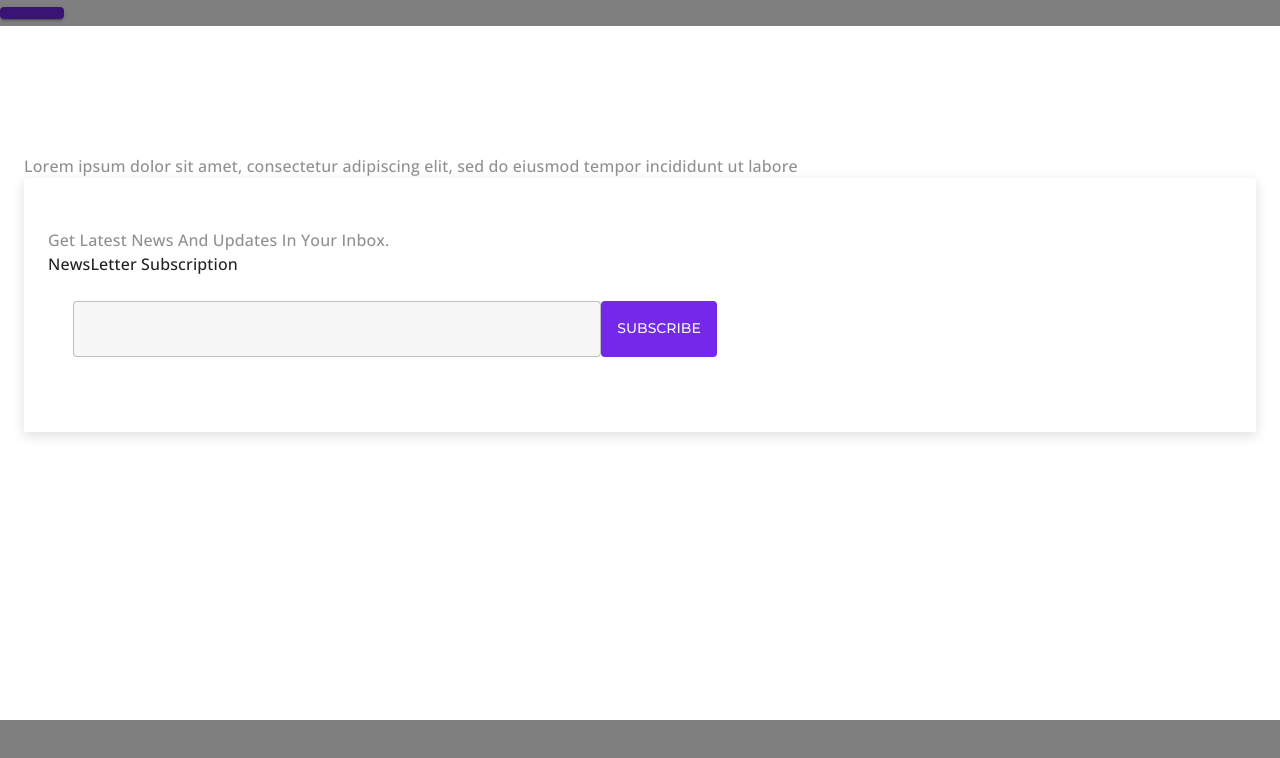
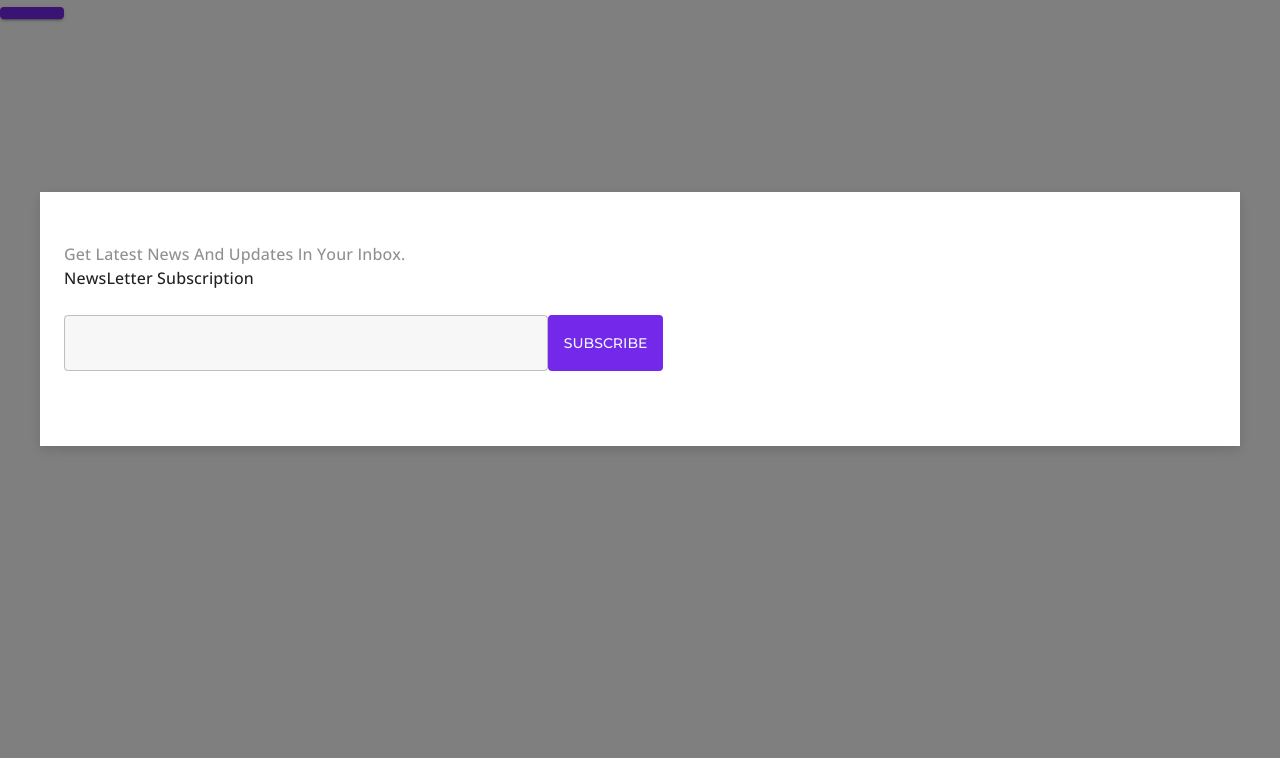
Before and after one commit to SehatBase/sehatbase_frontend, a Next.js app: page / in a window 1280 px wide. Both pictures are taken after a click on the button 32 px from the left and 12 px from the top of the page. Shown: the top 758 px of the page. Built offline with nearby package versions, Linux system fonts and the light colour scheme.

Commit message:
Removed background, fixed alignment issues.

```diff
--- a/components/Modal/Newsletter.jsx
+++ b/components/Modal/Newsletter.jsx
@@ -31,12 +31,7 @@ export default function Newsletter() {
     <div>
       <Button className={classes.none}></Button>
         <Modal open={open} onClose={handleClose}>
-          <Container className={classes.modalContainer} maxWidth={false}>
-            <Typography className={classes.typo1}>
-              Lorem ipsum dolor sit amet, consectetur adipiscing elit, sed do
-              eiusmod tempor incididunt ut labore
-            </Typography>
-            <Container className={classes.innerContainer} maxWidth={false}>
+            <Container className={classes.innerContainer}>
               <div className={classes.textDiv}>
                 <Typography className={classes.typo2}>
                   Get Latest News And Updates In Your Inbox.
@@ -63,7 +58,6 @@ export default function Newsletter() {
                 </FormGroup>
               </div>
             </Container>
-          </Container>
         </Modal>
     </div>
   );
--- a/styles/modalStyle.js
+++ b/styles/modalStyle.js
@@ -5,8 +5,8 @@ const useStyles = makeStyles((theme)=>{
   return {
     modalContainer:{
         width:"100%",
-        height:"694px",
-        marginTop:"2%",
+        height:"494px",
+        marginTop:"8%",
         backgroundColor:"#FFFFFF",
         padding:"10% 5%",
         display:"flex",
@@ -48,19 +48,21 @@ const useStyles = makeStyles((theme)=>{
         boxShadow:" 0px 4px 12px rgba(0, 0, 0, 0.13)",
         display:"flex",
         padding:"50px",
+        marginTop:"15%",
+        backgroundColor:"#FFFFFF",
         [theme.breakpoints.down('sm')]:{
             flexDirection:"column",
         },
     },
     inputDiv:{
-        padding:"25px",
+        padding:"25px 0px",
         width:"60%",
         [theme.breakpoints.down('sm')]:{
             width:"100%",
         },
     },
     textField:{
-        width:"80%",
+        width:"70%",
         background: "#F8F7F7",
         [theme.breakpoints.down('sm')]:{
             width:"60%",
```
